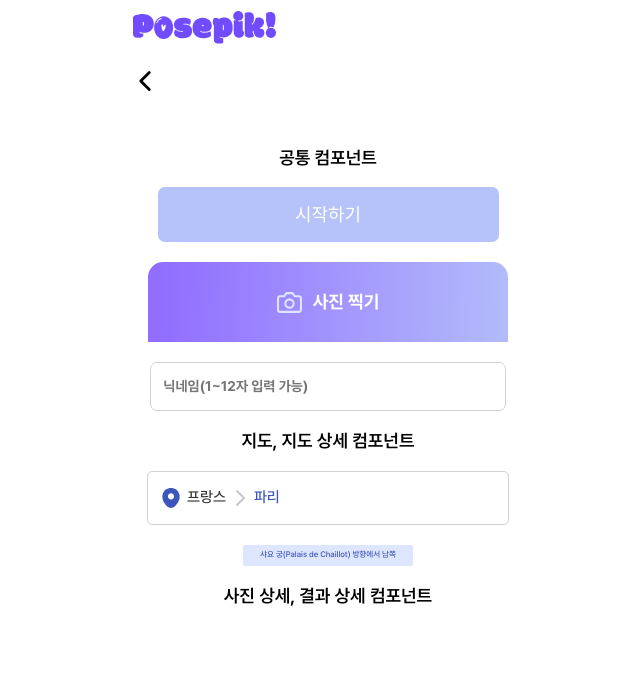
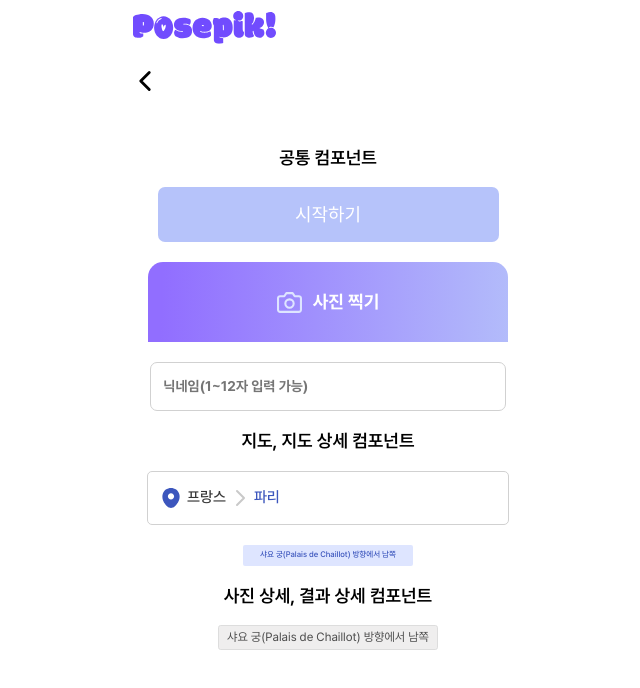
Before and after one commit to nowjiin/posepik-fe, a React (Vite) app: page /main in a window 1280 px wide. Shown: the top 688 px of the page, without its empty margins (312-952 px from the left). Built offline with nearby package versions, Linux system fonts and the light colour scheme.

Commit message:
✨ Feat: 사진 상세 위치 컴포넌트 구현

```diff
--- a/src/pages/Main/Main.jsx
+++ b/src/pages/Main/Main.jsx
@@ -7,6 +7,7 @@ import CameraButton from '@components/Common/CameraButton/CameraButton';
 import InputText from '@components/Common/InputText/InputText';
 import PlaceBox from '@pages/MapDetail/components/PlaceBox/PlaceBox';
 import GuideBox from '@pages/MapDetail/components/GuideBox/GuideBox';
+import PicGuideBox from '@pages/PictureDetail/components/PicGuideBox/PicGuideBox';
 
 function Main() {
 	const [projectName, setProjectName] = useState('');
@@ -40,6 +41,7 @@ function Main() {
 				<GuideBox guide="샤요 궁(Palais de Chaillot) 방향에서 남쪽" />
 
 				<h1>사진 상세, 결과 상세 컴포넌트</h1>
+				<PicGuideBox guide="샤요 궁(Palais de Chaillot) 방향에서 남쪽" />
 			</S.Main>
 		</>
 	);
--- /dev/null
+++ b/src/pages/PictureDetail/components/PicGuideBox/PicGuideBox.jsx
@@ -0,0 +1,14 @@
+import PropTypes from 'prop-types';
+import * as S from './PicGuideBox.style';
+
+export default function PicGuideBox({ guide }) {
+	return (
+		<S.Container>
+			<S.Text>{guide}</S.Text>
+		</S.Container>
+	);
+}
+
+PicGuideBox.propTypes = {
+	guide: PropTypes.string.isRequired,
+};
--- /dev/null
+++ b/src/pages/PictureDetail/components/PicGuideBox/PicGuideBox.style.js
@@ -0,0 +1,22 @@
+import styled from 'styled-components';
+import { theme } from '@styles/theme';
+
+export const Container = styled.div`
+	max-width: 100%;
+	padding: 3px 8px;
+	box-sizing: border-box;
+	display: flex;
+	justify-content: center;
+	align-items: center;
+	border: 0.27px solid ${theme.COLOR.Gray25};
+	border-radius: 2.733px;
+	background-color: rgba(230, 229, 229, 0.63);
+`;
+
+export const Text = styled.div`
+	width: 100%;
+	text-align: center;
+	${({ theme }) => theme.FONT.REGULAR(12, 145)};
+	color: ${theme.COLOR.Gray50};
+	white-space: wrap;
+`;
--- a/src/styles/theme.js
+++ b/src/styles/theme.js
@@ -12,6 +12,7 @@ const COLOR = {
 	SubPurple3: '#B39AFD',
 	Gray10: '#F8F8F8',
 	Gray20: '#D1D1D1',
+	Gray25: '#DDDDDD',
 	Gray30: '#A8A8A8',
 	Gray40: '#656565',
 	Gray50: '#4D4D4D',
```
